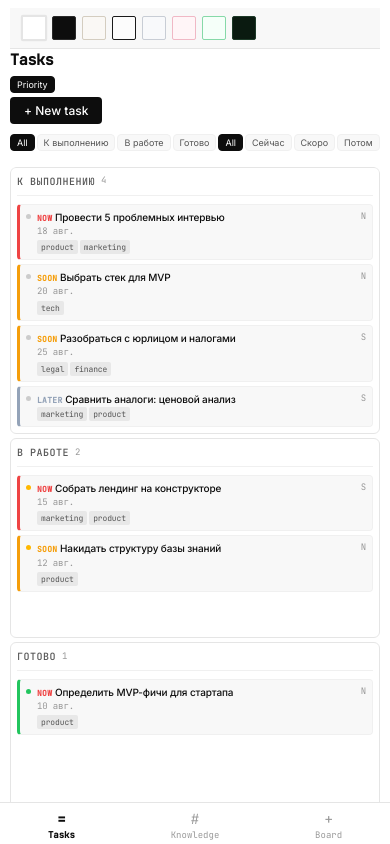
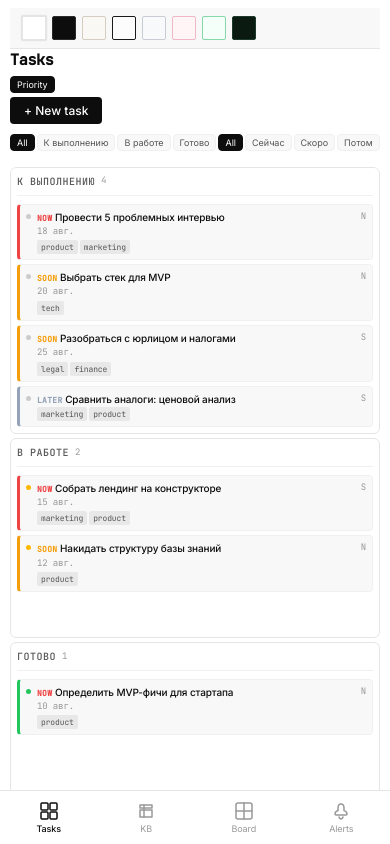
Before and after one commit to ropotovn/consulting-hub, a React (Vite) app: page / in a window 390 px wide. Built offline with nearby package versions, Linux system fonts and the light colour scheme; no server answers.

Commit message:
feat: Telegram Mini App mobile optimization — native nav, safe-area, haptic, SVG icons

```diff
--- a/index.html
+++ b/index.html
@@ -3,8 +3,10 @@
   <head>
     <meta charset="UTF-8" />
     <link rel="icon" type="image/svg+xml" href="/favicon.svg" />
-    <meta name="viewport" content="width=device-width, initial-scale=1.0" />
+    <meta name="viewport" content="width=device-width, initial-scale=1.0, maximum-scale=1.0, user-scalable=no, viewport-fit=cover" />
+    <meta name="color-scheme" content="light dark" />
     <title>Штаб — Консалтинг</title>
+    <script src="https://telegram.org/js/telegram-web-app.js"></script>
   </head>
   <body>
     <div id="root"></div>
--- a/src/App.css
+++ b/src/App.css
@@ -21,10 +21,18 @@
   --radius: 6px;
   --radius-sm: 4px;
   --font-ui: 'Inter', -apple-system, BlinkMacSystemFont, sans-serif;
-  --font-mono: 'JetBrains Mono', 'SF Mono', 'Fira Code', monospace;
+  --font-mono: 'JetBrains Mono', monospace;
+  --safe-bottom: env(safe-area-inset-bottom, 0px);
 }
 
-html, body, #root { height: 100%; overflow: hidden; }
+/* Telegram theme overrides */
+body.tg-light {
+  --bg: var(--tg-theme-bg-color, #fff);
+  --text: var(--tg-theme-text-color, #0d0d0d);
+  --text-secondary: var(--tg-theme-hint-color, #999);
+  --accent: var(--tg-theme-button-color, #0d0d0d);
+  --bg-secondary: var(--tg-theme-secondary-bg-color, #f8f8f8);
+}
 
 body {
   font-family: var(--font-ui);
@@ -815,22 +823,33 @@ mark.kb-highlight:hover {
   display: none;
   position: fixed; bottom: 0; left: 0; right: 0;
   background: var(--bg); border-top: 1px solid var(--border);
-  padding: 4px 0 env(safe-area-inset-bottom, 0);
+  padding: 6px 0 calc(6px + var(--safe-bottom));
   z-index: 50;
+  -webkit-tap-highlight-color: transparent;
 }
 
 .mobile-nav-inner {
   display: flex; justify-content: space-around; align-items: center;
+  max-width: 480px; margin: 0 auto;
 }
 
 .mobile-nav-btn {
-  display: flex; flex-direction: column; align-items: center; gap: 1px;
-  padding: 3px 10px; border: none; background: none;
-  color: var(--text-muted); font-size: 9px; font-family: var(--font-mono);
-  cursor: pointer;
+  display: flex; flex-direction: column; align-items: center; gap: 2px;
+  padding: 4px 12px; border: none; background: none;
+  color: var(--text-muted); font-size: 10px; font-family: var(--font-ui);
+  cursor: pointer; transition: color 0.15s; -webkit-tap-highlight-color: transparent;
+  min-width: 56px;
 }
-.mobile-nav-btn.active { color: var(--text); font-weight: 600; }
-.mobile-nav-btn-icon { font-size: 14px; }
+.mobile-nav-btn.active { color: var(--text); font-weight: 500; }
+.mobile-nav-label { font-size: 9px; letter-spacing: -0.01em; }
+.mobile-badge {
+  position: absolute; top: 0; right: 4px;
+  background: var(--danger); color: #fff;
+  font-size: 9px; font-weight: 600; font-family: var(--font-mono);
+  min-width: 16px; height: 16px; border-radius: 8px;
+  display: flex; align-items: center; justify-content: center;
+  padding: 0 4px;
+}
 
 /* Mobile theme strip */
 .mobile-theme-strip {
--- a/src/App.tsx
+++ b/src/App.tsx
@@ -7,12 +7,13 @@ import TaskBoard from './components/TaskBoard';
 import TaskForm from './components/TaskForm';
 import KnowledgeBase from './components/KnowledgeBase';
 import NoteEdit from './components/NoteEdit';
+import MobileNav from './components/MobileNav';
 import './App.css';
 
 const Board = lazy(() => import('./components/Board'));
 
 const AppInner: React.FC = () => {
-  const { view, showTaskForm, editingNoteId, setView } = useStore();
+  const { view, showTaskForm, editingNoteId } = useStore();
   const { isReady } = useTelegram();
   const { theme, setTheme, themes } = useTheme();
 
@@ -50,31 +51,7 @@ const AppInner: React.FC = () => {
       {editingNoteId && <NoteEdit />}
 
       {/* Mobile bottom nav */}
-      <nav className="mobile-nav">
-        <div className="mobile-nav-inner">
-          <button
-            className={`mobile-nav-btn ${view === 'tasks' ? 'active' : ''}`}
-            onClick={() => setView('tasks')}
-          >
-            <span className="mobile-nav-btn-icon">=</span>
-            Tasks
-          </button>
-          <button
-            className={`mobile-nav-btn ${view === 'kb' ? 'active' : ''}`}
-            onClick={() => setView('kb')}
-          >
-            <span className="mobile-nav-btn-icon">#</span>
-            Knowledge
-          </button>
-          <button
-            className={`mobile-nav-btn ${view === 'board' ? 'active' : ''}`}
-            onClick={() => setView('board')}
-          >
-            <span className="mobile-nav-btn-icon">+</span>
-            Board
-          </button>
-        </div>
-      </nav>
+      <MobileNav />
     </div>
   );
 };
--- /dev/null
+++ b/src/components/MobileNav.tsx
@@ -0,0 +1,60 @@
+import React from 'react';
+import { useStore } from '../hooks/useStore';
+import { useTelegram } from '../hooks/useTelegram';
+
+const MobileNav: React.FC = () => {
+  const { view, setView, unreadCount } = useStore();
+  const { haptic } = useTelegram();
+
+  const go = (v: typeof view) => {
+    haptic('light');
+    setView(v);
+  };
+
+  const openNotifs = () => {
+    haptic('light');
+    // Open first unread notification's task, or just toggle
+    setView('tasks');
+  };
+
+  return (
+    <nav className="mobile-nav">
+      <div className="mobile-nav-inner">
+        <button className={`mobile-nav-btn ${view === 'tasks' ? 'active' : ''}`} onClick={() => go('tasks')}>
+          <svg width="20" height="20" viewBox="0 0 20 20" fill="none" stroke="currentColor" strokeWidth="1.5" strokeLinecap="round" strokeLinejoin="round">
+            <rect x="2" y="2" width="7" height="7" rx="1" />
+            <rect x="11" y="2" width="7" height="7" rx="1" />
+            <rect x="2" y="11" width="7" height="7" rx="1" />
+            <rect x="11" y="11" width="7" height="7" rx="1" />
+          </svg>
+          <span className="mobile-nav-label">Tasks</span>
+        </button>
+        <button className={`mobile-nav-btn ${view === 'kb' ? 'active' : ''}`} onClick={() => go('kb')}>
+          <svg width="20" height="20" viewBox="0 0 20 20" fill="none" stroke="currentColor" strokeWidth="1.5" strokeLinecap="round" strokeLinejoin="round">
+            <path d="M4 4h12v3H4zM4 9h12v7H4z" />
+            <line x1="8" y1="4" x2="8" y2="16" />
+          </svg>
+          <span className="mobile-nav-label">KB</span>
+        </button>
+        <button className={`mobile-nav-btn ${view === 'board' ? 'active' : ''}`} onClick={() => go('board')}>
+          <svg width="20" height="20" viewBox="0 0 20 20" fill="none" stroke="currentColor" strokeWidth="1.5" strokeLinecap="round" strokeLinejoin="round">
+            <rect x="2" y="2" width="16" height="16" rx="2" />
+            <line x1="10" y1="2" x2="10" y2="18" />
+            <line x1="2" y1="10" x2="18" y2="10" />
+          </svg>
+          <span className="mobile-nav-label">Board</span>
+        </button>
+        <button className="mobile-nav-btn" onClick={openNotifs} style={{ position: 'relative' }}>
+          <svg width="20" height="20" viewBox="0 0 20 20" fill="none" stroke="currentColor" strokeWidth="1.5" strokeLinecap="round" strokeLinejoin="round">
+            <path d="M10 3C8 3 7 4.5 7 7v2.5C5.5 10 4 11.5 4 13c0 .5.5 1 1 1h10c.5 0 1-.5 1-1 0-1.5-1.5-3-3-3.5V7c0-2.5-1-4-3-4z" />
+            <path d="M8 16c0 1 1.5 2 2 2s2-1 2-2" />
+          </svg>
+          {unreadCount > 0 && <span className="mobile-badge">{unreadCount > 9 ? '9+' : unreadCount}</span>}
+          <span className="mobile-nav-label">Alerts</span>
+        </button>
+      </div>
+    </nav>
+  );
+};
+
+export default MobileNav;
```
